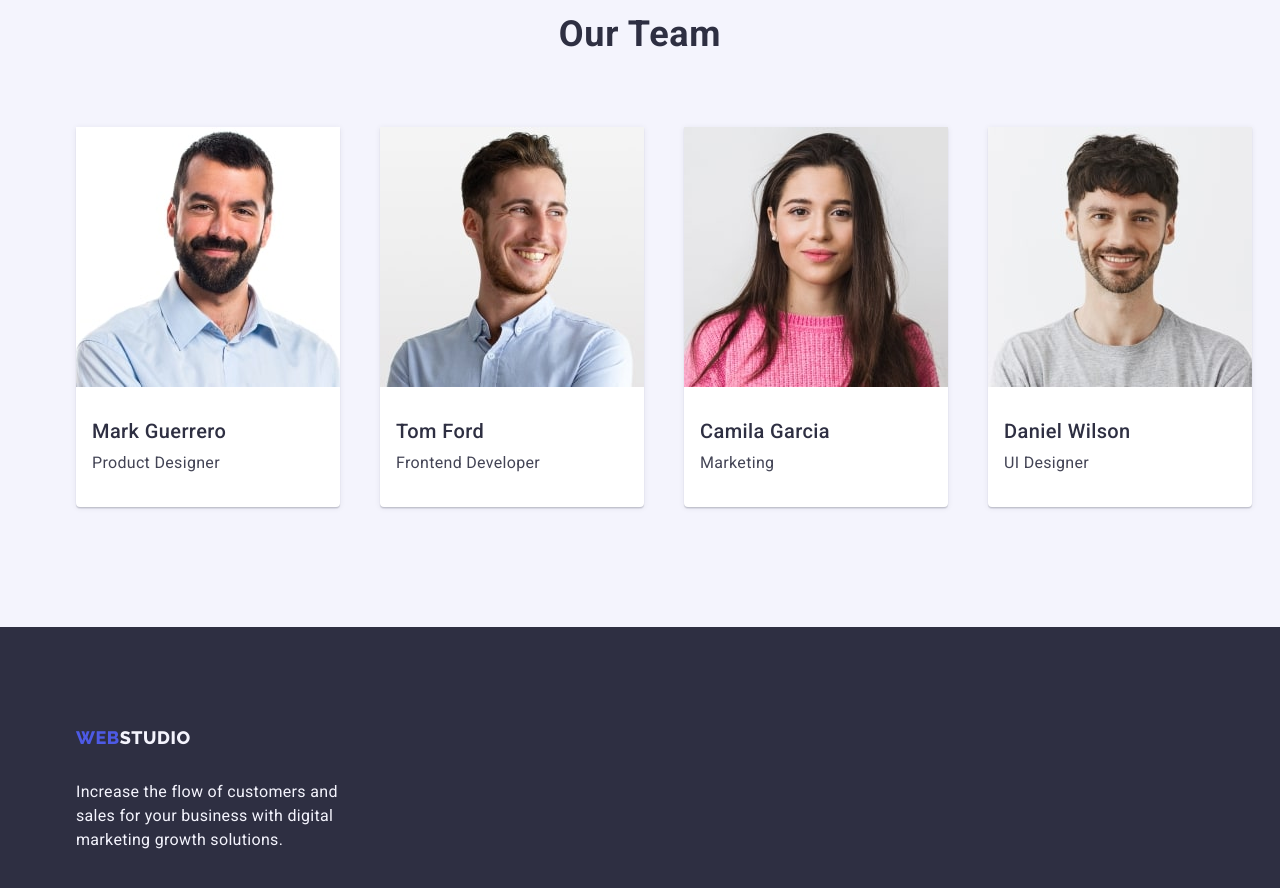
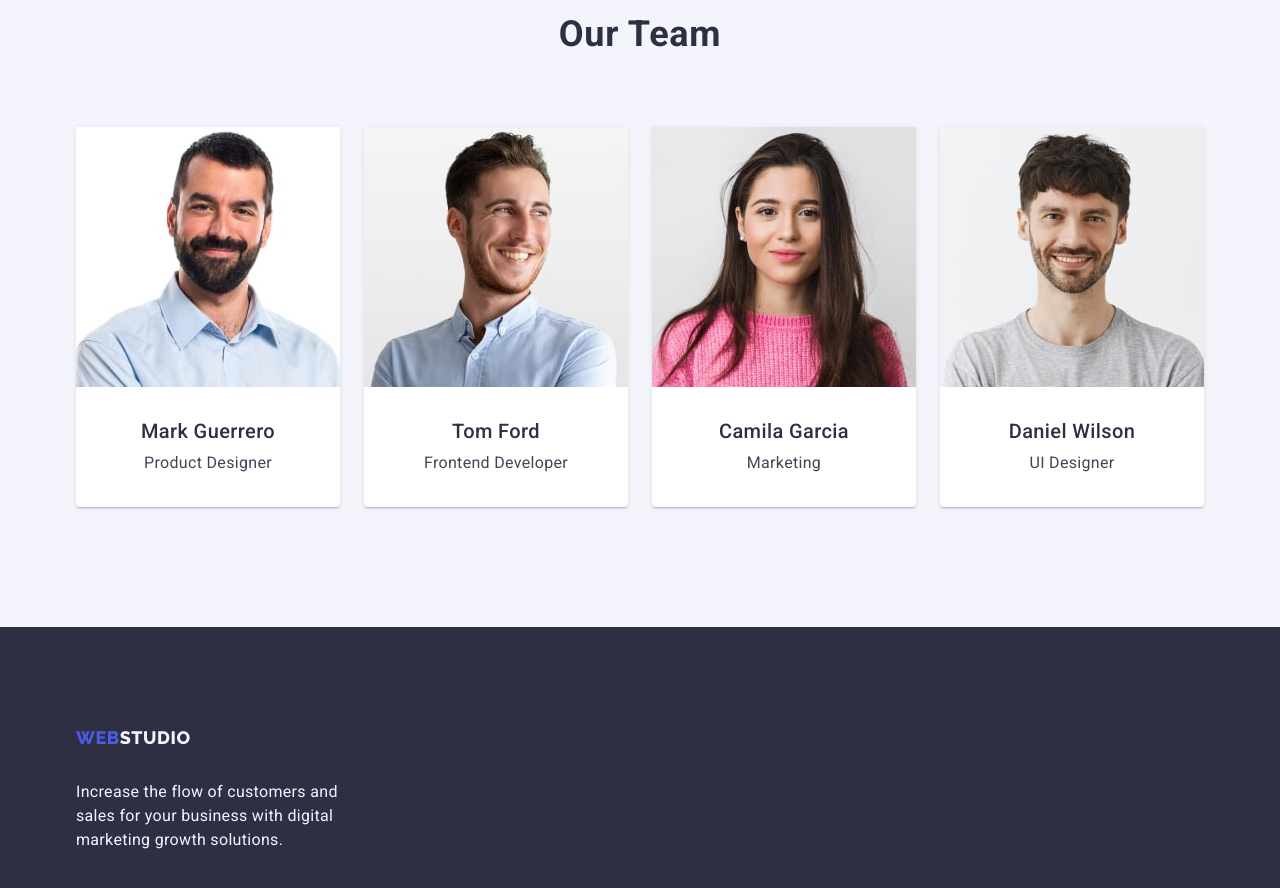
Before and after one commit to olexandra0pryshchepa/goit-markup-hw-03, a plain HTML site: page index.html in a window 1280 px wide. Shown: the part 1680-2568 px from the top of the page. Drawn offline with nearby package versions, Linux system fonts and the light colour scheme.

Commit message:
update6-hw-03

```diff
--- a/css/styles.css
+++ b/css/styles.css
@@ -37,7 +37,8 @@ img{
 
 .container{
     width: 1158px;
-    margin: auto;
+    margin-left: auto;
+    margin-right: auto;
     padding-left: 15px;
     padding-right: 15px;
    }
@@ -169,7 +170,8 @@ color: #4D5AE5;
   color: #ffffff;
 }
 
-.text-title {
+.text-title,
+.text-title-team{
 
   margin-bottom: 8px;
   font-family: 'Roboto', sans-serif;
@@ -179,7 +181,8 @@ color: #4D5AE5;
   letter-spacing: 0.02em;
   color: #2e2f42;
 }
-.title-description {
+.title-description,
+.title-description-team {
 
   font-family: 'Roboto', sans-serif;
   font-weight: 400;
@@ -189,6 +192,10 @@ color: #4D5AE5;
   color: #434455;
 }
 
+.text-title-team,
+.title-description-team{
+  text-align: center;
+}
 .title {
    margin-bottom: 72px;
   font-family: 'Roboto', sans-serif;
@@ -380,11 +387,11 @@ body {
 }
 .list{
     display: flex;
-    gap: 40px;
+    gap: 24px;
 }
 
 .advantages-list{
-  width: calc((100% - 3 * 24px) / 4);
+  width: calc((100% - 72px) / 4);
 }
 
 .footer{
--- a/index.html
+++ b/index.html
@@ -116,29 +116,29 @@
           <li class="team-card">
             <img src="./images/mark.jpg"  alt="Mark Guerrero" width="264" height="260" />
             <div class="job-title">
-            <h3 class="text-title">Mark Guerrero</h3>
-            <p class="title-description">Product Designer</p>
+            <h3 class="text-title-team">Mark Guerrero</h3>
+            <p class="title-description-team">Product Designer</p>
             </div>
           </li>
           <li class="team-card">
             <img src="./images/tom.jpg" alt="Tom Ford" width="264" height="260" />
             <div class="job-title">
-            <h3 class="text-title">Tom Ford</h3>
-            <p class="title-description">Frontend Developer</p>
+            <h3 class="text-title-team">Tom Ford</h3>
+            <p class="title-description-team">Frontend Developer</p>
             </div>
           </li>
           <li class="team-card">
             <img src="./images/camila.jpg" alt="Camila Garcia" width="264" height="260" />
             <div class="job-title">
-            <h3 class="text-title">Camila Garcia</h3>
-            <p class="title-description">Marketing</p>
+            <h3 class="text-title-team">Camila Garcia</h3>
+            <p class="title-description-team">Marketing</p>
             </div>
           </li>
           <li class="team-card">
             <img src="./images/daniel.jpg" alt="Daniel Wilson" width="264" height="260" />
             <div class="job-title">
-            <h3 class="text-title">Daniel Wilson</h3>
-            <p class="title-description">UI Designer</p>
+            <h3 class="text-title-team">Daniel Wilson</h3>
+            <p class="title-description-team">UI Designer</p>
             </div>
           </li>
         </ul>
```
